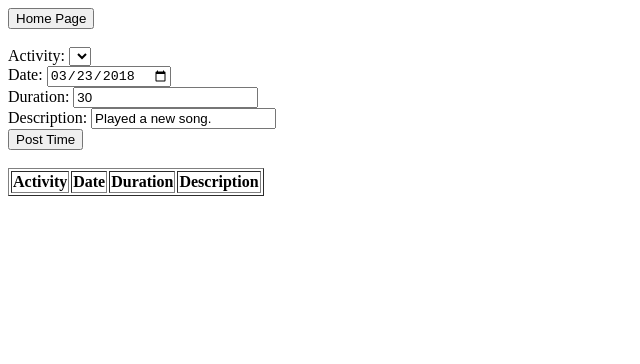
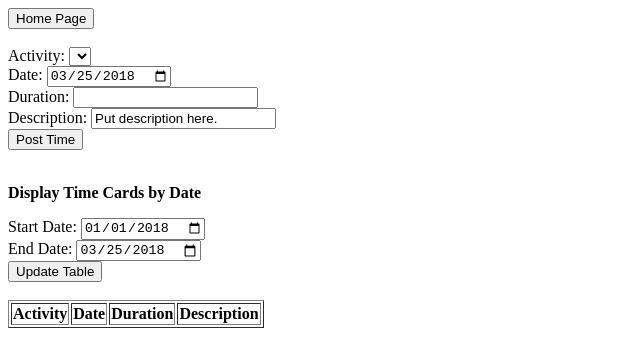
Before and after one commit to Rebelpebble/activity-tracker, a website: page client/time-card/index.html in a window 1280 px wide. Shown: the whole page, without its empty margins (0-640 px from the left). Drawn offline with nearby package versions, Linux system fonts and the light colour scheme; no server answers.

Commit message:
Add function to populate dates upon loading time card page

```diff
--- a/client/time-card/app.js
+++ b/client/time-card/app.js
@@ -1,5 +1,6 @@
 $(document).ready(function(){
    populateDropDown()
+   populateDates()
    createTimeCardTable()
 })
 
@@ -38,7 +39,6 @@ function populateDropDown() {
 
   $.get('/activities')
     .done(activities => {
-      console.log(activities)
       activities.sort().forEach(activity => {
         const dropDownItem = $('<option></option>').append(activity.name)
         dropDownItem.val(activity.id)
@@ -72,3 +72,28 @@ function createTimeCardTable() {
       console.log('Error loading time cards.', xhr.responseText)
     })
 }
+
+function newDates() {
+
+}
+
+function populateDates() {
+  const today = new Date()
+  let dd = today.getDate()
+  let mm = today.getMonth() + 1
+  const yyyy = today.getFullYear()
+
+  if (dd < 10) {
+    dd = '0' + dd
+  }
+
+  if (mm < 10) {
+    mm = '0' + mm
+  }
+
+  const todayDate =  yyyy + '-' + mm + '-' + dd
+  $('.todaysDate').val(todayDate)
+
+  const firstOfThisYear = yyyy + '-' + '01' + '-' + '01'
+  $('.firstOfThisYear').val(firstOfThisYear)
+}
--- a/client/time-card/index.html
+++ b/client/time-card/index.html
@@ -18,20 +18,32 @@
       </div>
       <div>
           <label for="date">Date:</label>
-          <input type="date" name="date" value="2018-03-23">
+          <input type="date" name="date" class="todaysDate">
       </div>
       <div>
           <label for="duration">Duration:</label>
-          <input type="number" name="duration" value="30">
+          <input type="number" name="duration">
       </div>
       <div>
           <label for="description">Description:</label>
-          <input type="text" name="description" value="Played a new song.">
+          <input type="text" name="description" value="Put description here.">
       </div>
     </form>
     <input type="button" onclick="submitTime()" value="Post Time">
     <br />
     <br />
+    <p><b>Display Time Cards by Date</b></p>
+    <div>
+        <label for="date">Start Date:</label>
+        <input type="date" name="date" class="firstOfThisYear">
+    </div>
+    <div>
+        <label for="date">End Date:</label>
+        <input type="date" name="date" class="todaysDate">
+    </div>
+    <input type="button" onclick="newDates()" value="Update Table">
+    <br  />
+    <br  />
     <table id="timeCardTable" border="1">
       <tr>
         <th>Activity</th>
```
